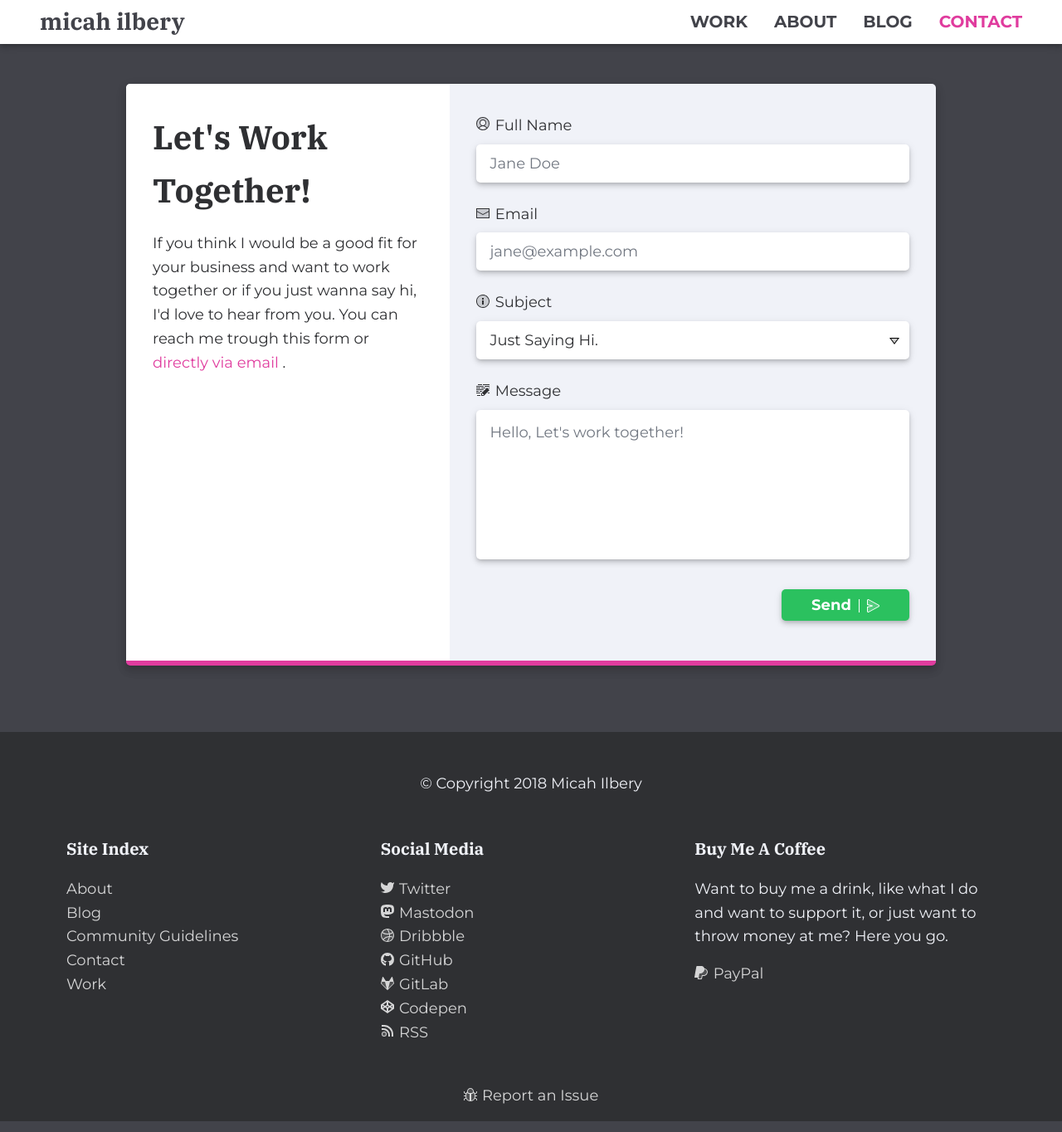
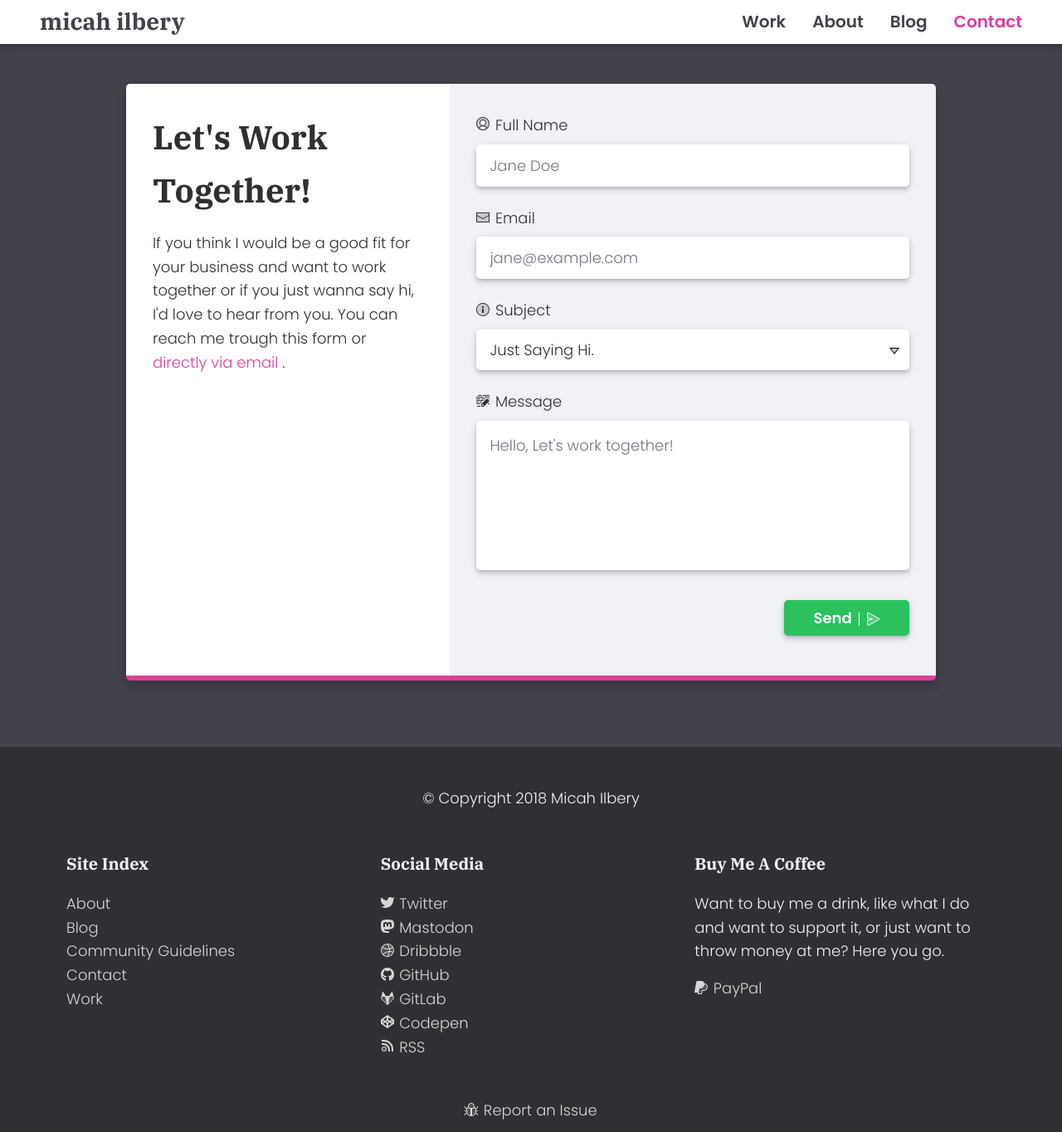
Before and after one commit to micahilbery/micahilbery.github.io, a Jekyll site: the page built from contact.html, in a window 1280 px wide. Shown: the whole page at 83% size. Built offline with Jekyll 4.4.1, drawn with Linux system fonts in a browser that asks for light colours.

Commit message:
change sans and mono fonts

```diff
--- a/_includes/head.html
+++ b/_includes/head.html
@@ -49,7 +49,7 @@
   {%- endif -%}
 
   <!-- link(s) to font(s) -->
-  <link href="https://fonts.googleapis.com/css?family=IBM+Plex+Serif:700|Montserrat:400,700|Roboto+Mono" rel="stylesheet">
+  <link href="https://fonts.googleapis.com/css?family=IBM+Plex+Serif:700|Poppins:300,300i,600|Anonymous+Pro" rel="stylesheet">
 
   <!-- link(s) to javascript -->
   <script type="text/javascript" src="{{ "/assets/main.js" | relative_url }}" async></script>
--- a/_sass/base/global.scss
+++ b/_sass/base/global.scss
@@ -23,6 +23,7 @@ body {
   background: var(--bg);
   color: var(--txt);
   font-family: $body-font;
+  font-weight: $body-font-weight;
   font-size: $font-size;
   line-height: 1.6;
   transition: all .15s ease-in-out;
@@ -91,7 +92,7 @@ ul, ol, dl, figure {
 // Headings
 h1, h2, h3, h4, h5, h6 {
   font-family: $heading-font;
-  font-weight: $heading-weight;
+  font-weight: $heading-font-weight;
   margin-top: 0;
 }
 
@@ -171,7 +172,9 @@ cite {
 // Code/Kbd/Pre
 code, kbd, pre {
   border-radius: $rad;
-  font-family: $font-mono;
+  font-family: $code-font;
+  font-size: $code-font-size;
+  font-weight: $code-font-weight;
 }
 
 code, pre {
--- a/_sass/layout/nav.scss
+++ b/_sass/layout/nav.scss
@@ -52,7 +52,6 @@ nav {
     font-weight: $nav-font-weight;
     grid-template-columns: repeat(4, auto);
     text-align: center;
-    text-transform: uppercase;
   }
 
   @include media-query($screen-md) {
--- a/_sass/utilities/variables.scss
+++ b/_sass/utilities/variables.scss
@@ -28,9 +28,9 @@ $content-width-xl: $screen-xxl;
 // Typograph
 //----------------------------------------------------------------------------//
 // Fonts
-$font-sans:    'Montserrat', sans-serif;
+$font-sans:    'Poppins', sans-serif;
 $font-serif:   'IBM Plex Serif', serif;
-$font-mono:    'Roboto Mono', monospace;
+$font-mono:    'Anonymous Pro', monospace;
 
 // Base
 $font-size: 18px;
@@ -38,10 +38,11 @@ $font-size: 18px;
 $focus-color: $info-700;
 
 $body-font: $font-sans;
+$body-font-weight: 300;
 
 // Headings
 $heading-font: $font-serif;
-$heading-weight: bold;
+$heading-font-weight: bold;
 
 $heading-font-size-h1: 2.5rem;
 $heading-font-size-h2: 2rem;
@@ -63,7 +64,7 @@ $display-font-size: 4rem;
 $display-font-size-sm: 2.5rem;
 
 $display-font-alt: $font-sans;
-$display-font-weight-alt: bold;
+$display-font-weight-alt: 600;
 $display-font-size-alt: 1.5rem;
 $display-font-size-alt-sm: 1rem;
 
@@ -83,6 +84,11 @@ $blockquote-line-width: 2px;
 $cite-line: '⊶ ';
 $cite-size: 80%;
 
+// Code
+$code-font: $font-mono;
+$code-font-size: 1em;
+$code-font-weight: normal;
+
 // Forms
 $legend-font: $font-serif;
 $legend-font-size: 1.125rem;
@@ -92,7 +98,7 @@ $link-arrow: '⟶';
 
 // Buttons
 $btn-font-size: 1.125rem;
-$btn-font-weight: bold;
+$btn-font-weight: 600;
 
 //logo
 $logotype-font: $font-serif;
@@ -103,7 +109,7 @@ $logotype-font-weight: bold;
 $nav-font: $font-sans;
 $nav-font-size: 1.25rem;
 $nav-font-size-sm: 1rem;
-$nav-font-weight: bold;
+$nav-font-weight: 600;
 
 // Gallery
 $gallery-height: 70vh;
--- a/index.html
+++ b/index.html
@@ -3,7 +3,7 @@ layout: default
 ---
 {%- capture hero_text -%}
   <h1 class="display">micah ilbery</h1>
-  <h4 class="display-alt">UI & UX DESIGNER & FRONT-END DEVELOPER</h4>
+  <h4 class="display-alt">UI & UX Designer & Front-End Developer</h4>
 {%- endcapture -%}
 {%- include header.html content=hero_text hero=true -%}
 
```
